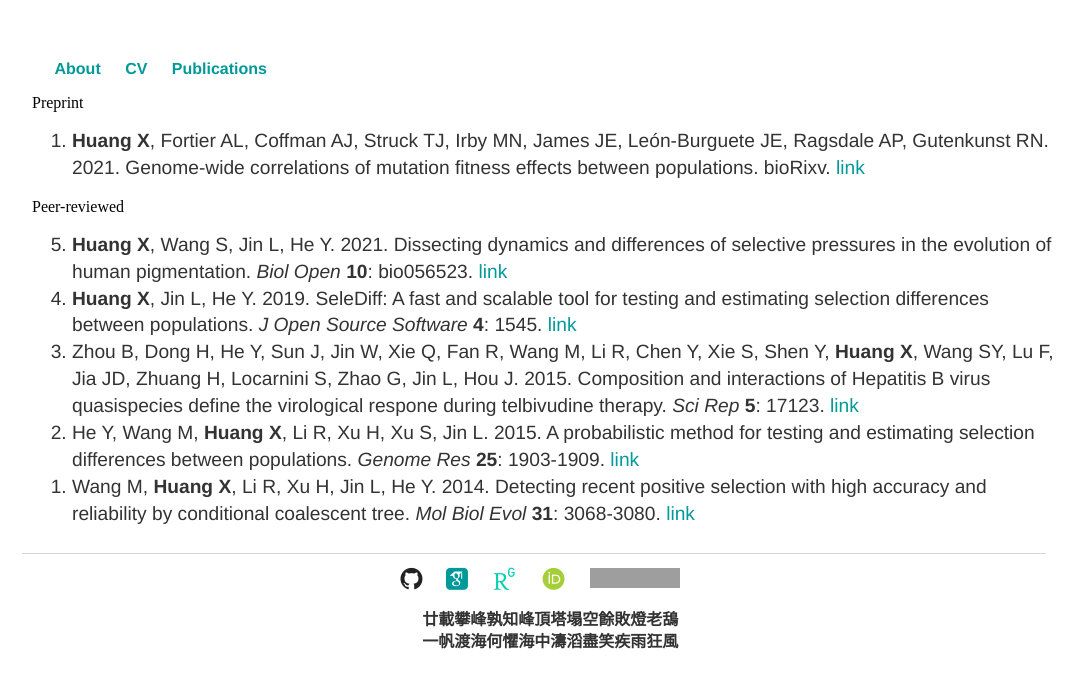
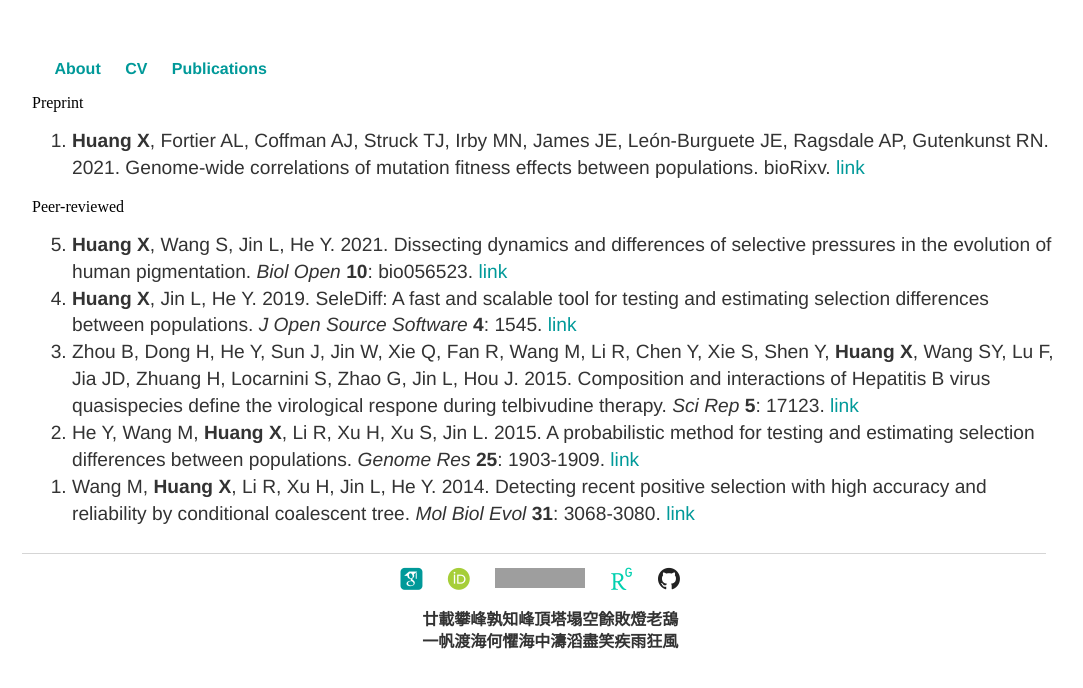
Before and after one commit to xin-huang/xin-huang.github.io, a Jekyll site: the page built from publications/index.html, in a window 1280 px wide. Shown: the top 688 px of the page, without its empty margins (106-1189 px from the left). Built offline with Jekyll 4.4.1, drawn with Linux system fonts in a browser that asks for light colours; some web fonts are replaced; comment, search, counter and statistics services are not loaded; grey boxes are pictures that could not be loaded.

Commit message:
20210211 Update

```diff
--- a/_layouts/default.html
+++ b/_layouts/default.html
@@ -36,25 +36,26 @@
     </div><!-- /.container -->
      <footer>
         <ul  style="text-align: center">
-            {% if site.github_username %}
-	           <li><a href="https://github.com/{{ site.github_username }}">
-                   <i class="fa fa-color fa-github fa-2x" aria-hidden=true></i></a></li>
-            {% endif %}
+
             {% if site.googlescholar_username %}
             <li><a href="https://scholar.google.com/{{ site.googlescholar_username }}">
                 <i class="ai ai-color ai-google-scholar-square ai-2x" aria-hidden=true></i></a></li>
-            {% endif %}
-            {% if site.researchgate_username %}
-				<li><a href="https://www.researchgate.net/profile/{{ site.researchgate_username }}">
-				    <i class="ai ai-color ai-researchgate ai-2x" aria-hidden=true></i></a></li>
             {% endif %}
             {% if site.orcid %}
 				<li><a href="http://orcid.org/{{ site.orcid }}">
                     <i class="ai ai-color ai-orcid ai-2x" aria-hidden=true></i></a></li>
             {% endif %}
-                <li><a href="https://publons.com/researcher/3817310/xin-huang/">
+            <li><a href="https://publons.com/researcher/3817310/xin-huang/">
                     <img id="badgeIconbadgeCont178" src="https://publons.com/static/images/badge/rid_badge_small.png"></a>
                 </li>
+            {% if site.researchgate_username %}
+				<li><a href="https://www.researchgate.net/profile/{{ site.researchgate_username }}">
+				    <i class="ai ai-color ai-researchgate ai-2x" aria-hidden=true></i></a></li>
+            {% endif %}
+            {% if site.github_username %}
+	           <li><a href="https://github.com/{{ site.github_username }}">
+                   <i class="fa fa-color fa-github fa-2x" aria-hidden=true></i></a></li>
+            {% endif %}
             <!-- {% if site.linkedin_username %}
                 <li><a href="https://www.linkedin.com/in/{{ site.linkedin_username }}">
                     <i class="fa fa-color fa-linkedin fa-2x" aria-hidden=true></i></a></li>
```
